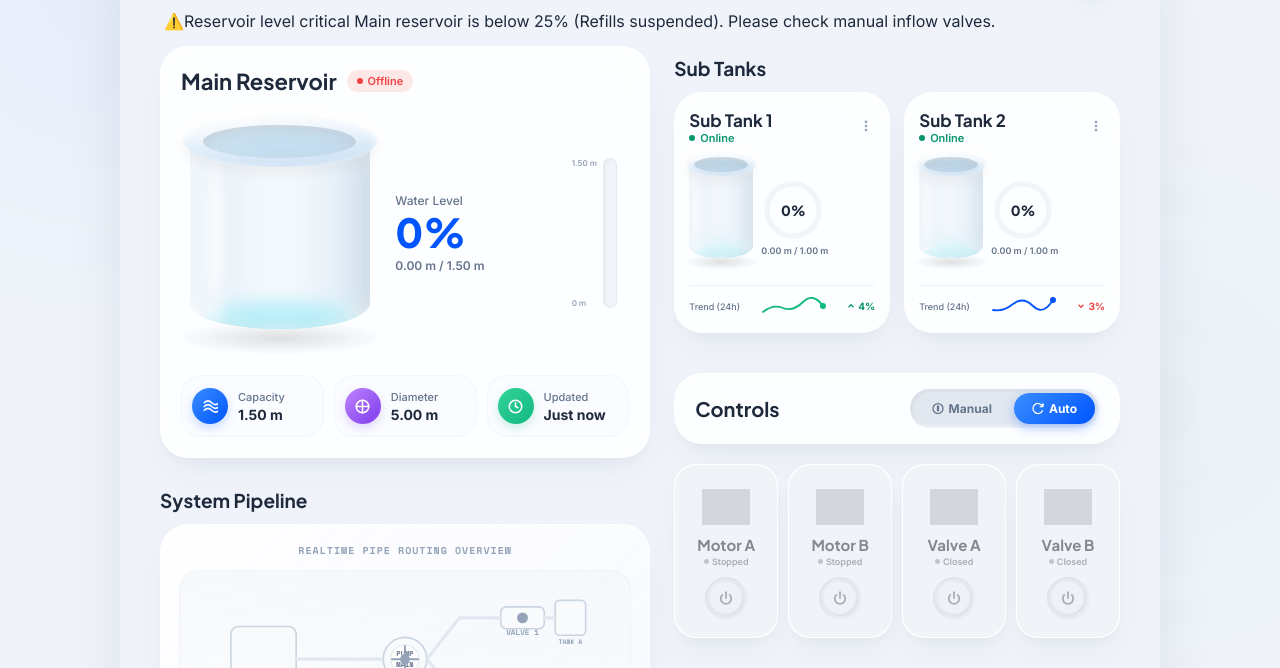
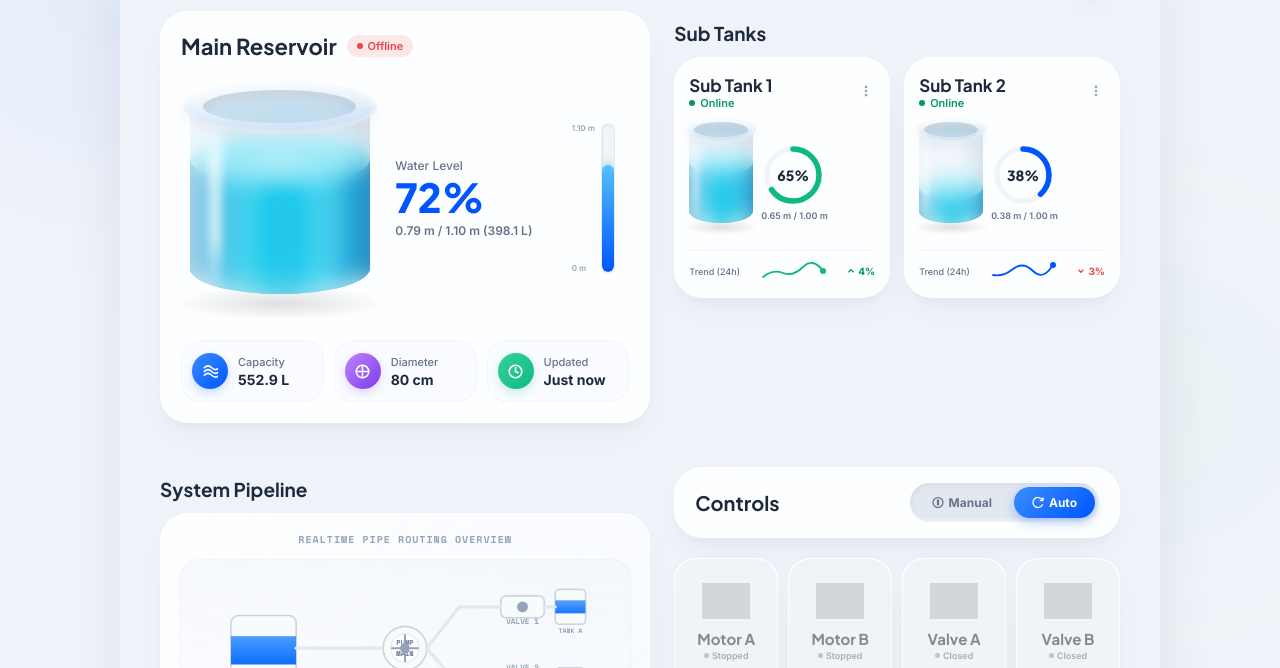
Before and after one commit to MaxonXOXO/AquaSynk, a plain HTML site: page index.html in a window 1280 px wide. Shown: the part 113-781 px from the top of the page. Drawn offline with nearby package versions, Linux system fonts and the light colour scheme; no server answers; grey boxes are pictures that could not be loaded.

Commit message:
Math changes

```diff
--- a/index.html
+++ b/index.html
@@ -1370,10 +1370,18 @@
       gap: 0;
     }
 
-    .dashboard-col {
+    .reservoir-section,
+    .sub-tanks-section,
+    .controls-section,
+    .pipeline-section {
       display: flex;
       flex-direction: column;
     }
+
+    .reservoir-section { order: 1; }
+    .sub-tanks-section { order: 2; }
+    .controls-section { order: 3; }
+    .pipeline-section { order: 4; }
 
     /* Centered layout for medium screens (tablets) */
     @media (min-width: 600px) and (max-width: 899px) {
@@ -1407,21 +1415,32 @@
       .dashboard-grid {
         display: grid;
         grid-template-columns: 1.1fr 1fr;
+        grid-template-areas:
+          "reservoir subtanks"
+          "pipeline controls";
         gap: 24px;
         padding: 0 16px;
       }
 
+      .reservoir-section { grid-area: reservoir; }
+      .pipeline-section { grid-area: pipeline; }
+      .sub-tanks-section { grid-area: subtanks; }
+      .controls-section { grid-area: controls; }
+
       /* Reset card margins inside columns to allow grid/gap spacing */
-      .dashboard-col .card {
+      .reservoir-section .card,
+      .pipeline-section .card,
+      .sub-tanks-section .card,
+      .controls-section .card {
         margin: 0 0 20px 0 !important;
       }
 
-      .dashboard-col .sub-tanks-grid {
+      .sub-tanks-section .sub-tanks-grid {
         padding: 0 !important;
         margin-bottom: 20px !important;
       }
 
-      .dashboard-col .controls-grid {
+      .controls-section .controls-grid {
         padding: 0 !important;
         margin-bottom: 20px !important;
       }
@@ -1762,8 +1781,8 @@
 
       <!-- Desktop/Mobile Grid Layout Wrapper -->
       <div class="dashboard-grid">
-        <!-- COLUMN 1: Reservoir & Pipeline -->
-        <div class="dashboard-col">
+        <!-- RESERVOIR SECTION -->
+        <div class="reservoir-section">
           <!-- MAIN RESERVOIR -->
           <div class="card reservoir-card">
         <div class="card-header">
@@ -1798,13 +1817,13 @@
           <div class="level-stats">
             <span class="level-label">Water Level</span>
             <div class="level-pct" id="resPct">72%</div>
-            <span class="level-depth" id="resDistLabel">1.08 m / 1.50 m</span>
+            <span class="level-depth" id="resDistLabel">0.79 m / 1.10 m (398.1 L)</span>
           </div>
 
           <!-- Vertical Gauge -->
           <div class="gauge-vertical-container">
             <div class="gauge-scale">
-              <span>1.50 m</span>
+              <span>1.10 m</span>
               <span>0 m</span>
             </div>
             <div class="gauge-track">
@@ -1825,7 +1844,7 @@
             </div>
             <div class="metric-meta">
               <span class="metric-name">Capacity</span>
-              <span class="metric-value">1.50 m</span>
+              <span class="metric-value">552.9 L</span>
             </div>
           </div>
           <div class="metric-widget">
@@ -1839,7 +1858,7 @@
             </div>
             <div class="metric-meta">
               <span class="metric-name">Diameter</span>
-              <span class="metric-value">5.00 m</span>
+              <span class="metric-value">80 cm</span>
             </div>
           </div>
           <div class="metric-widget">
@@ -1857,12 +1876,15 @@
           </div>
         </div>
       </div>
-
-      <!-- INTERACTIVE PIPELINE FLOW -->
-      <div class="card-section-title">
-          <h3>System Pipeline</h3>
-      </div>
-      <div class="card flow-card">
+        </div><!-- /reservoir-section -->
+
+        <!-- PIPELINE SECTION -->
+        <div class="pipeline-section">
+          <!-- INTERACTIVE PIPELINE FLOW -->
+          <div class="card-section-title">
+              <h3>System Pipeline</h3>
+          </div>
+          <div class="card flow-card">
           <div class="flow-title">REALTIME PIPE ROUTING OVERVIEW</div>
           <div class="flow-svg-wrap">
               <svg class="flow-svg" viewBox="0 0 340 140" xmlns="http://www.w3.org/2000/svg">
@@ -1956,10 +1978,10 @@
               </svg>
           </div>
       </div>
-    </div><!-- /COLUMN 1 -->
-
-    <!-- COLUMN 2: Sub Tanks & Controls -->
-    <div class="dashboard-col">
+    </div><!-- /pipeline-section -->
+
+    <!-- SUB TANKS SECTION -->
+    <div class="sub-tanks-section">
       <!-- SUB TANKS Title -->
       <div class="card-section-title">
         <h3>Sub Tanks</h3>
@@ -2114,8 +2136,11 @@
             </span>
           </div>
         </div>
-      </div>
-
+      </div><!-- /sub-tanks-grid -->
+    </div><!-- /sub-tanks-section -->
+
+    <!-- CONTROLS SECTION -->
+    <div class="controls-section">
       <!-- CONTROLS CONTAINER -->
       <div class="card" style="padding: 15px 20px; margin-bottom: 12px">
         <div class="controls-header">
@@ -2246,7 +2271,7 @@
   </div>
 </div>
 
-    </div><!-- /COLUMN 2 -->
+    </div><!-- /controls-section -->
   </div><!-- /DASHBOARD-GRID -->
 
       <div class="last-updated">LAST SYNC — <span id="lastSyncTime">—</span></div>
@@ -2316,9 +2341,9 @@
       connected: false,
       wsReady: false,
       manualMode: false,
-      reservoir: { percent: 0, distance: 0, volume: 0 },
-      tank1: { percent: 0, distance: 0, filling: false },
-      tank2: { percent: 0, distance: 0, filling: false },
+      reservoir: { percent: 72, distance: null, volume: 398.1 },
+      tank1: { percent: 65, distance: null, filling: false },
+      tank2: { percent: 38, distance: null, filling: false },
       relays: { pump_a: false, pump_b: false, valve_1: false, valve_2: false },
       rawSensor: null,
       initialized: false
@@ -2614,8 +2639,29 @@
     }
 
     function renderReservoir() {
-      const pct = appState.reservoir.percent;
-      const dist = appState.reservoir.distance;
+      let pct = appState.reservoir.percent;
+      let dist = appState.reservoir.distance; // Measured distance from top (in cm)
+
+      let waterHeightCm = 0;
+
+      // Calculate water height and percentage from raw distance if available.
+      // Sensor is mounted at 155 cm (110 cm tank height + 45 cm blindspot).
+      // 45 cm measured distance = 100% full (110 cm water height).
+      // 155 cm measured distance = 0% full (0 cm water height).
+      if (dist !== undefined && dist !== null) {
+        waterHeightCm = 155 - dist;
+        waterHeightCm = Math.min(Math.max(waterHeightCm, 0), 110);
+        pct = (waterHeightCm / 110) * 100;
+      } else if (pct !== undefined && pct !== null) {
+        pct = Math.min(Math.max(pct, 0), 100);
+        waterHeightCm = (pct / 100) * 110;
+        dist = 155 - waterHeightCm;
+      }
+
+      // Ensure percent is clamped between 0 and 100
+      pct = Math.min(Math.max(pct, 0), 100);
+
+      const volumeL = Math.PI * 0.16 * (waterHeightCm / 100) * 1000; // Liters
 
       // Percentage rendering
       const elPct = document.getElementById('resPct');
@@ -2627,7 +2673,7 @@
       // Depth label rendering - Convert cm to meters
       const elDepth = document.getElementById('resDistLabel');
       if (elDepth) {
-        elDepth.textContent = `${(dist / 100).toFixed(2)} m / 1.50 m`;
+        elDepth.textContent = `${(waterHeightCm / 100).toFixed(2)} m / 1.10 m (${volumeL.toFixed(1)} L)`;
       }
 
       // Update vertical gauge
@@ -2659,29 +2705,46 @@
 
     function renderTank1() {
       const t = appState.tank1;
+      let dist = t.distance; // Measured distance from top (in cm)
+      let pct = t.percent;
+
+      let waterHeightCm = 0;
+
+      // Sub tank height is 1.00 m (100 cm).
+      // Measured distance is from the top.
+      if (dist !== undefined && dist !== null) {
+        waterHeightCm = 100 - dist;
+        waterHeightCm = Math.min(Math.max(waterHeightCm, 0), 100);
+        pct = waterHeightCm;
+      } else if (pct !== undefined && pct !== null) {
+        pct = Math.min(Math.max(pct, 0), 100);
+        waterHeightCm = pct;
+        dist = 100 - waterHeightCm;
+      }
+
       const pctEl = document.getElementById('tank1Pct');
       if (pctEl) {
         pctEl.classList.remove('shimmer');
-        pctEl.textContent = `${t.percent.toFixed(0)}%`;
+        pctEl.textContent = `${pct.toFixed(0)}%`;
       }
       const distEl = document.getElementById('tank1Dist');
       if (distEl) {
-        distEl.textContent = `${(t.distance / 100).toFixed(2)} m / 1.00 m`;
+        distEl.textContent = `${(waterHeightCm / 100).toFixed(2)} m / 1.00 m`;
       }
 
       // Dynamic frosted glass water level styling
       const st1WaterBody = document.getElementById('st1WaterBody');
       const st1WaterSurface = document.getElementById('st1WaterSurface');
       if (st1WaterBody && st1WaterSurface) {
-        st1WaterBody.style.height = `${t.percent}%`;
-        st1WaterSurface.style.bottom = `calc(${t.percent}% - calc(var(--ellipse-h) / 2))`;
+        st1WaterBody.style.height = `${pct}%`;
+        st1WaterSurface.style.bottom = `calc(${pct}% - calc(var(--ellipse-h) / 2))`;
       }
 
       // Progress Ring segment update
       const circle = document.getElementById('tank1Circle');
       if (circle) {
         const circumference = 163.36;
-        const offset = circumference - (t.percent / 100) * circumference;
+        const offset = circumference - (pct / 100) * circumference;
         circle.style.strokeDashoffset = offset;
       }
 
@@ -2691,7 +2754,7 @@
       // SVG Flow diagram level
       const el = document.getElementById('svgT1Water');
       if (el) {
-        const h = Math.round((t.percent / 100) * 18);
+        const h = Math.round((pct / 100) * 18);
         el.setAttribute('height', h);
         el.setAttribute('y', 38 - h);
       }
@@ -2699,29 +2762,46 @@
 
     function renderTank2() {
       const t = appState.tank2;
+      let dist = t.distance; // Measured distance from top (in cm)
+      let pct = t.percent;
+
+      let waterHeightCm = 0;
+
+      // Sub tank height is 1.00 m (100 cm).
+      // Measured distance is from the top.
+      if (dist !== undefined && dist !== null) {
+        waterHeightCm = 100 - dist;
+        waterHeightCm = Math.min(Math.max(waterHeightCm, 0), 100);
+        pct = waterHeightCm;
+      } else if (pct !== undefined && pct !== null) {
+        pct = Math.min(Math.max(pct, 0), 100);
+        waterHeightCm = pct;
+        dist = 100 - waterHeightCm;
+      }
+
       const pctEl = document.getElementById('tank2Pct');
       if (pctEl) {
         pctEl.classList.remove('shimmer');
-        pctEl.textContent = `${t.percent.toFixed(0)}%`;
+        pctEl.textContent = `${pct.toFixed(0)}%`;
       }
       const distEl = document.getElementById('tank2Dist');
       if (distEl) {
-        distEl.textContent = `${(t.distance / 100).toFixed(2)} m / 1.00 m`;
+        distEl.textContent = `${(waterHeightCm / 100).toFixed(2)} m / 1.00 m`;
       }
 
       // Dynamic frosted glass water level styling
       const st2WaterBody = document.getElementById('st2WaterBody');
       const st2WaterSurface = document.getElementById('st2WaterSurface');
       if (st2WaterBody && st2WaterSurface) {
-        st2WaterBody.style.height = `${t.percent}%`;
-        st2WaterSurface.style.bottom = `calc(${t.percent}% - calc(var(--ellipse-h) / 2))`;
+        st2WaterBody.style.height = `${pct}%`;
+        st2WaterSurface.style.bottom = `calc(${pct}% - calc(var(--ellipse-h) / 2))`;
       }
 
       // Progress Ring segment update
       const circle = document.getElementById('tank2Circle');
       if (circle) {
         const circumference = 163.36;
-        const offset = circumference - (t.percent / 100) * circumference;
+        const offset = circumference - (pct / 100) * circumference;
         circle.style.strokeDashoffset = offset;
       }
 
@@ -2731,7 +2811,7 @@
       // SVG Flow diagram level
       const el = document.getElementById('svgT2Water');
       if (el) {
-        const h = Math.round((t.percent / 100) * 18);
+        const h = Math.round((pct / 100) * 18);
         el.setAttribute('height', h);
         el.setAttribute('y', 110 - h);
       }
```
